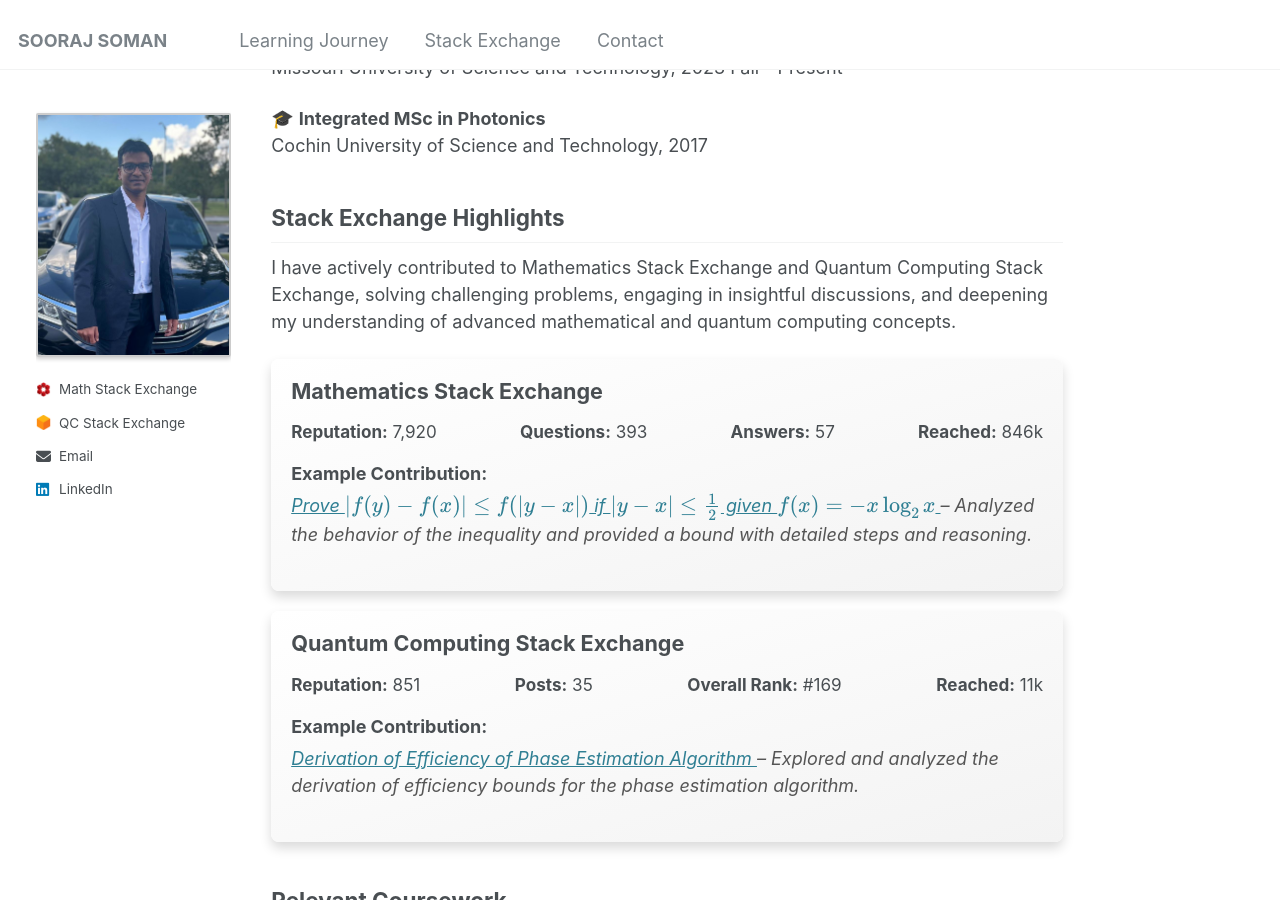
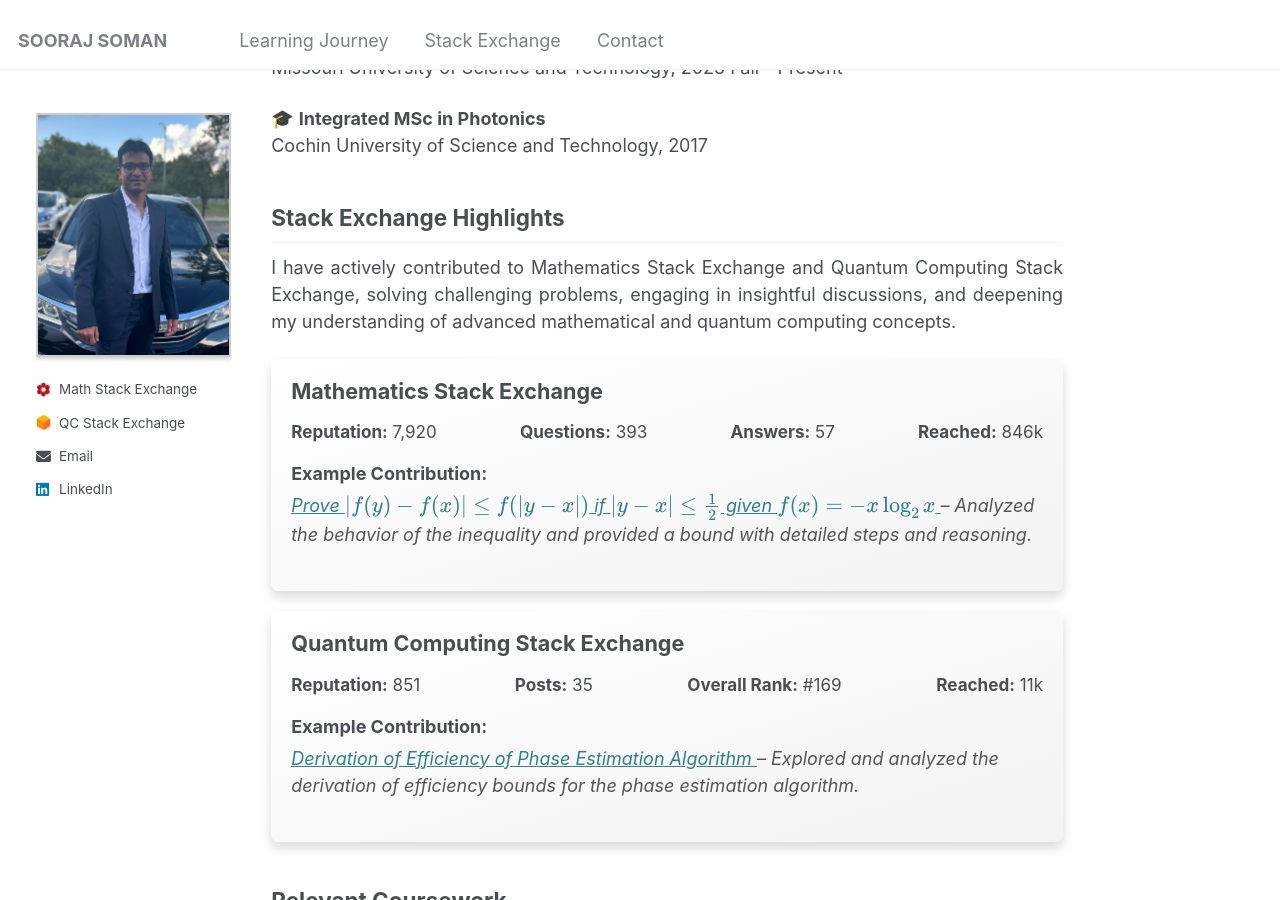
Before and after one commit to soorajss1729/soorajss1729.github.io, a Jekyll site: the page built from _pages/about.md, in a window 1280 px wide and 900 px high, scrolled down 792 px. Built offline with Jekyll 4.4.1, drawn with Linux system fonts in a browser that asks for light colours.

Commit message:
Update about.md

```diff
--- a/_pages/about.md
+++ b/_pages/about.md
@@ -63,7 +63,7 @@
 
 ## Stack Exchange Highlights
 
-I have actively contributed to Mathematics Stack Exchange and Quantum Computing Stack Exchange, solving challenging problems, engaging in insightful discussions, and deepening my understanding of advanced mathematical and quantum computing concepts.
+<p style="text-align: justify;">I have actively contributed to Mathematics Stack Exchange and Quantum Computing Stack Exchange, solving challenging problems, engaging in insightful discussions, and deepening my understanding of advanced mathematical and quantum computing concepts.</p>
 
 <!-- Mathematics Stack Exchange Card -->
 <div style="background: linear-gradient(to bottom right, #ffffff, #f3f3f3);
```
